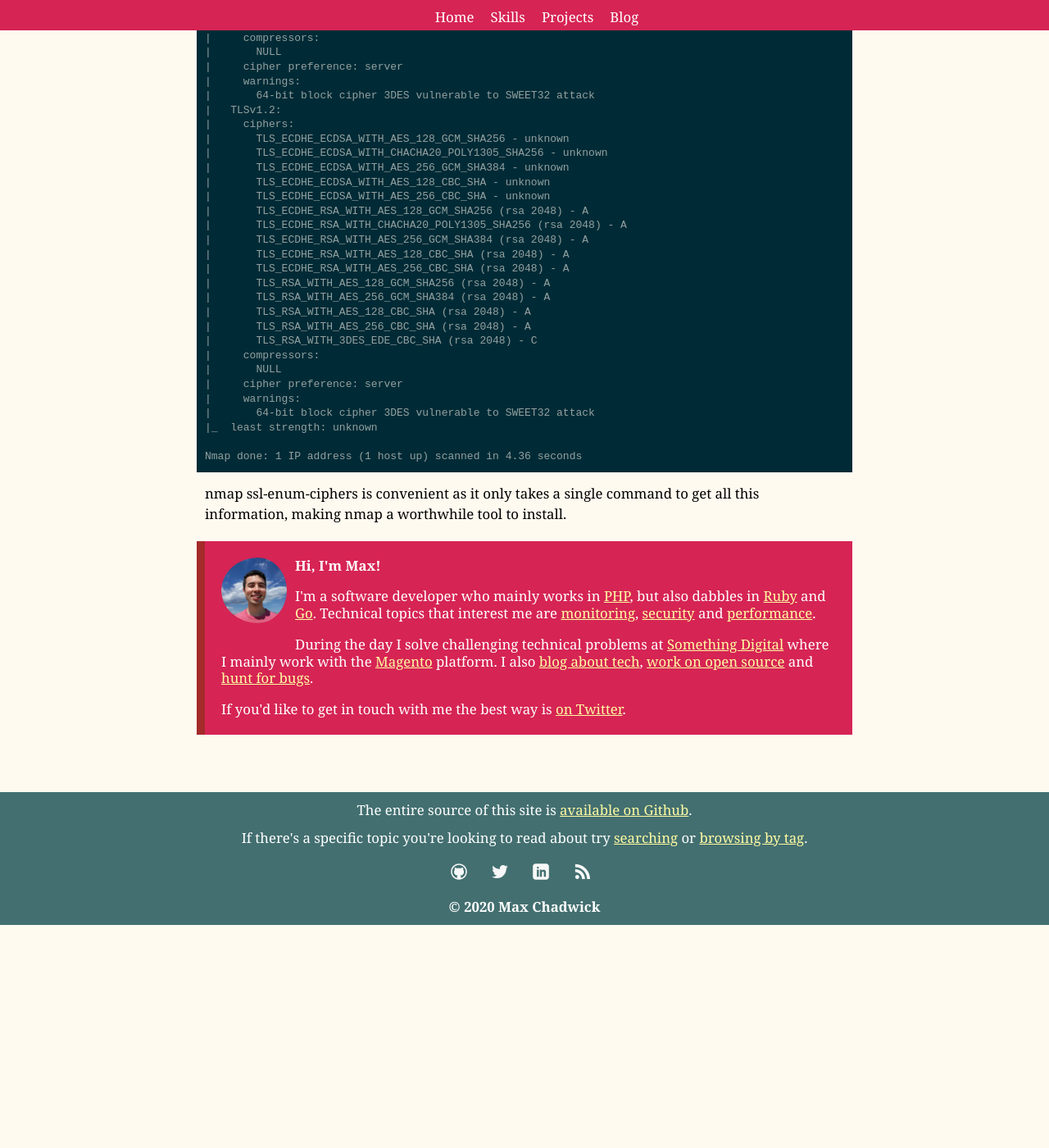
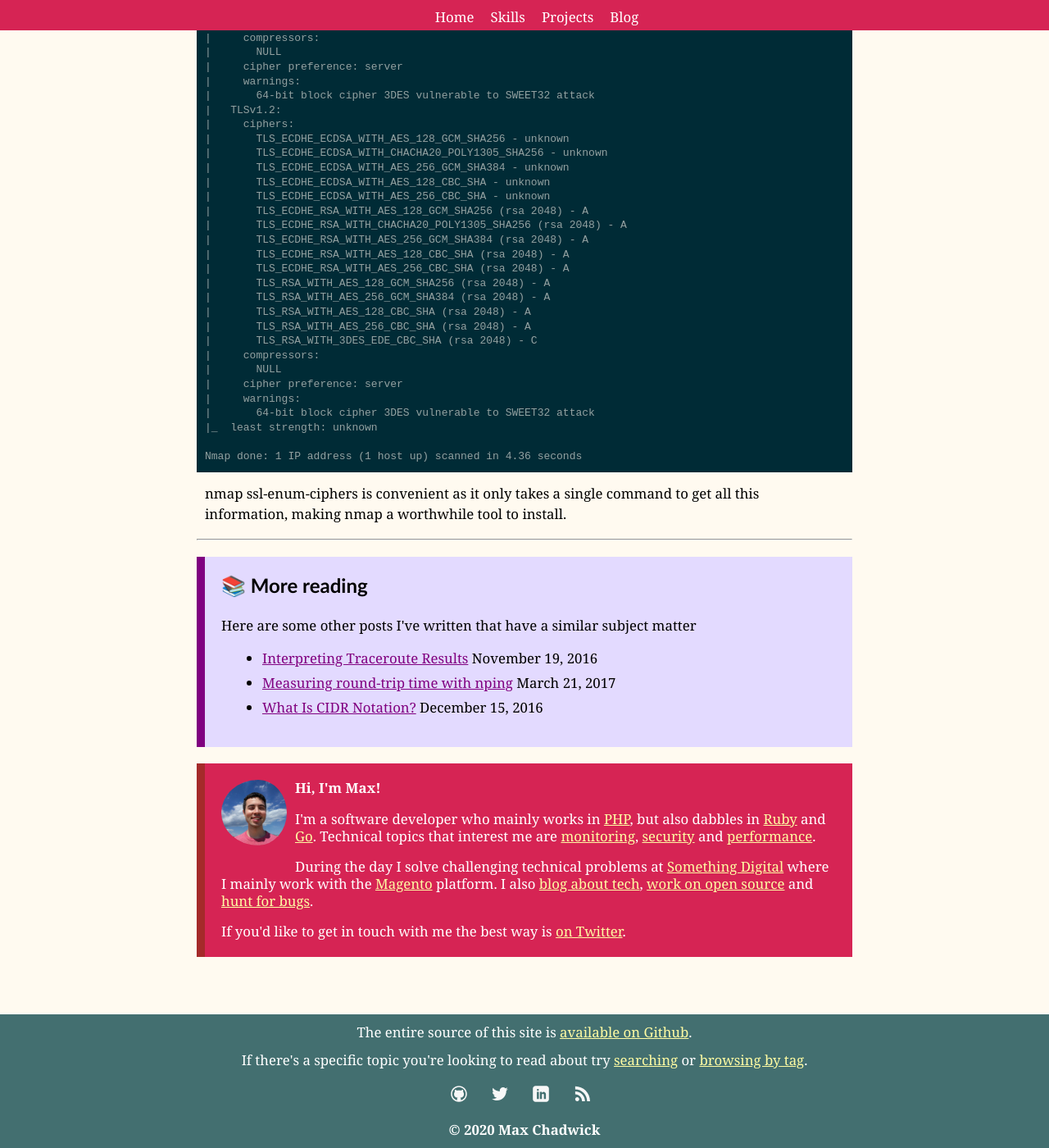
Before and after one commit to mpchadwick/mpchadwick.github.io, a Jekyll site: the page built from _posts/2018-02-01-checking-ssl-tls-version-support-of-remote-host-from-command-line.md, in a window 1280 px wide and 1400 px high, scrolled down 4019 px. Shown: the whole window at 82% size. Built offline with Jekyll 4.4.1, drawn with Linux system fonts in a browser that asks for light colours; emoji names are drawn with the system emoji font; comment, search, counter and statistics services are not loaded; before the commit the page ends 5147 px from its top, so only the background shows below that.

Commit message:
Add related posts functionality

```diff
--- a/_layouts/blog-single.html
+++ b/_layouts/blog-single.html
@@ -26,6 +26,19 @@ layout: page
     {% endif %}
   </div>
 </article>
+{% if page.related_posts.size > 0 %}
+<hr>
+<div class="related-posts tout tout--secondary">
+  <h2>:books: More reading</h2>
+  <p>Here are some other posts I've written that have a similar subject matter</p>
+  <ul>
+    {% for title in page.related_posts %}
+      {% assign post = site.posts | where: "title", title | first %}
+      <li><a href="{{ post.url }}">{{ post.title }}</a> <span class="date">{{ post.date | date: "%B %-d, %Y"  }}</span></li>
+    {% endfor %}
+  </ul>
+</div>
+{% endif %}
 <div class="tout">
 {% include bio.html %}
 </div>
--- a/_posts/2018-02-01-checking-ssl-tls-version-support-of-remote-host-from-command-line.md
+++ b/_posts/2018-02-01-checking-ssl-tls-version-support-of-remote-host-from-command-line.md
@@ -5,6 +5,10 @@ description: A look at various command line tools that can be used for checking
 date: February 01, 2018
 image:
 tags: [Shell]
+related_posts:
+- "Interpreting Traceroute Results"
+- "Measuring round-trip time with nping"
+- "What Is CIDR Notation?"
 ---
 
 A few days back I received an alert from New Relic that a site was down.
--- a/_sass/_blog-post.scss
+++ b/_sass/_blog-post.scss
@@ -15,3 +15,7 @@
     }
   }
 }
+
+.related-posts h2 {
+  text-align: left;
+}
```
